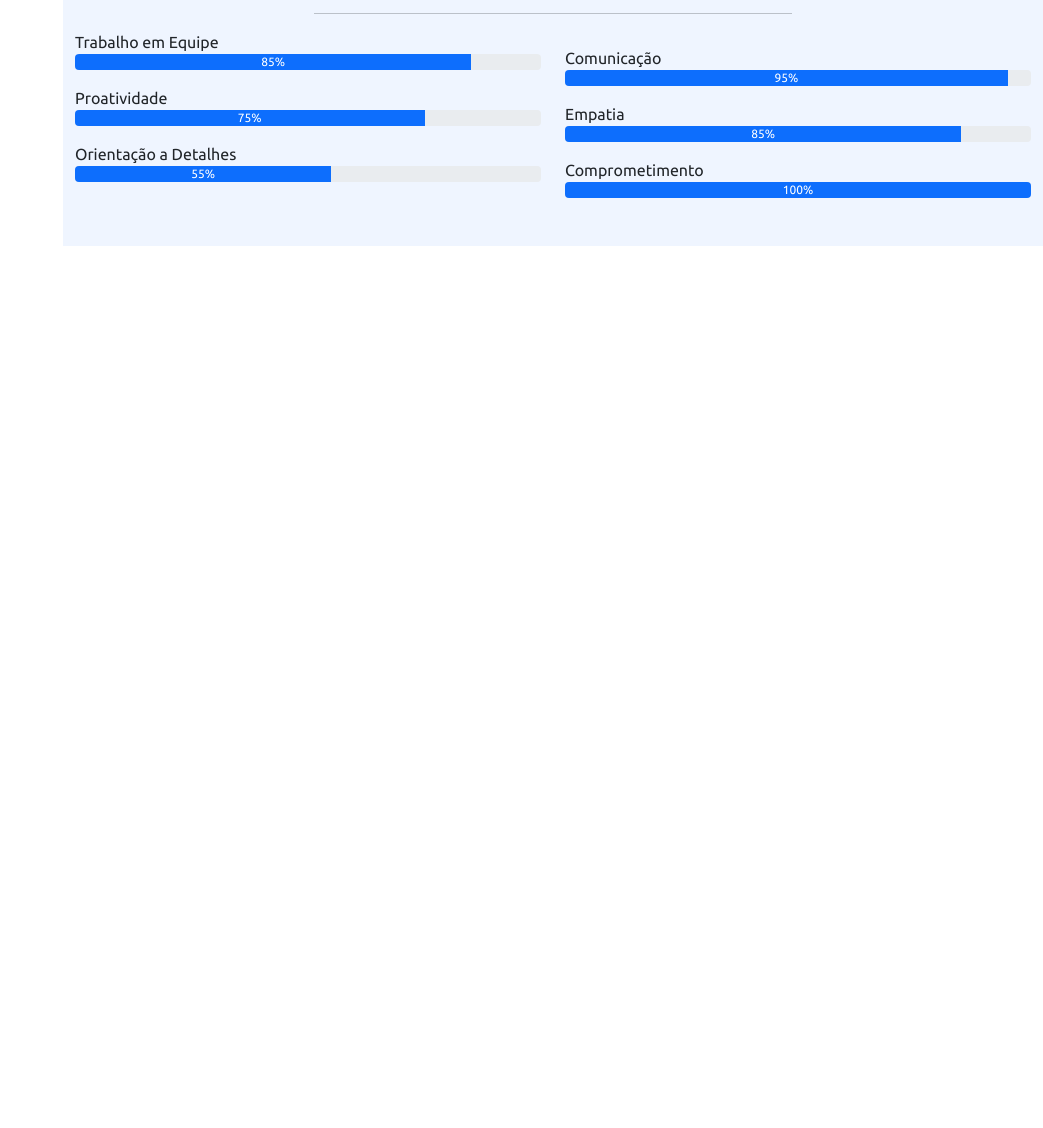
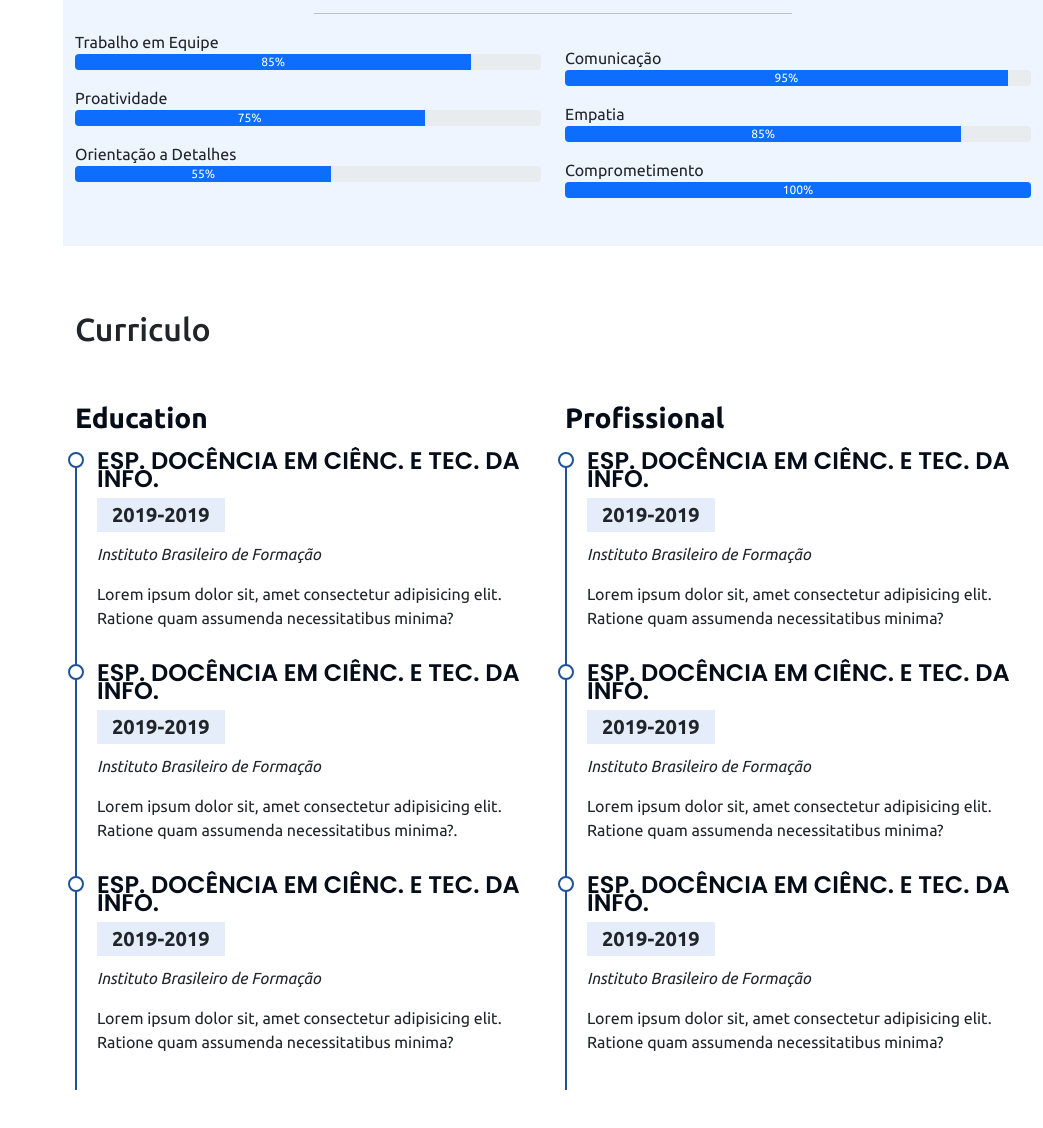
Before and after one commit to DEV-Thierry/ficticio-portfolio, a plain HTML site: page index.html in a window 1280 px wide. Shown: the part 1978-3106 px from the top of the page, without its empty margins (237-1280 px from the left). Before the commit the page ends 2224 px from the top, so only its background shows below. Drawn offline with nearby package versions, Linux system fonts and the light colour scheme.

Commit message:
curriculo pronto

```diff
--- a/index.html
+++ b/index.html
@@ -38,7 +38,7 @@
                     <a class="nav-link" href="#habilidades"><i class="bi bi-list-check"></i> Habilidades</a>
                 </li>
                 <li class="nav-item">
-                    <a class="nav-link" href="#"><i class="bi bi-file-earmark"></i> Curriculo</a>
+                    <a class="nav-link" href="#curriculo"><i class="bi bi-file-earmark"></i> Curriculo</a>
                 </li>
                 <li class="nav-item">
                     <a class="nav-link" href="#"><i class="bi bi-collection"></i> Portfólio</a>
@@ -161,7 +161,7 @@
                 <div class="row">
                     <div class="col-md-6">
                         <p class="mt-3 mb-0">HTML</p>
-                        <div class="progress" role="progressbar" aria-label="Example with label" aria-valuenow="75"
+                        <div class="progress " role="progressbar" aria-label="Example with label" aria-valuenow="75"
                             aria-valuemin="0" aria-valuemax="100">
                             <div class="progress-bar" style="width: 75%">75%</div>
                         </div>
@@ -250,6 +250,64 @@
 
         </div>
 
+        <section id="curriculo" class="mt-5 cv">
+            <div class="container pb-5">
+                <h2 class="pt-3 pb-4">Curriculo</h2>
+                <div class="row">
+                    <div class="col-md-6">
+                        <h3 class="cv-title">Education</h3>
+
+                        <div class="cv-item">
+                            <h4>Esp. Docência em Ciênc. e Tec. da Info.</h4>
+                            <h5>2019-2019</h5>
+                            <p><em>Instituto Brasileiro de Formação</em></p>
+                            <p>Lorem ipsum dolor sit, amet consectetur adipisicing elit.
+                                Ratione quam assumenda necessitatibus minima?</p>
+                        </div>
+                        <div class="cv-item">
+                            <h4>Esp. Docência em Ciênc. e Tec. da Info.</h4>
+                            <h5>2019-2019</h5>
+                            <p><em>Instituto Brasileiro de Formação</em></p>
+                            <p>Lorem ipsum dolor sit, amet consectetur adipisicing elit.
+                                Ratione quam assumenda necessitatibus minima?.</p>
+                        </div>
+                        <div class="cv-item">
+                            <h4>Esp. Docência em Ciênc. e Tec. da Info.</h4>
+                            <h5>2019-2019</h5>
+                            <p><em>Instituto Brasileiro de Formação</em></p>
+                            <p>Lorem ipsum dolor sit, amet consectetur adipisicing elit.
+                                Ratione quam assumenda necessitatibus minima?</p>
+                        </div>
+                    </div>
+                    <div class="col-md-6">
+                        <h3 class="cv-title">Profissional</h3>
+
+                        <div class="cv-item">
+                            <h4>Esp. Docência em Ciênc. e Tec. da Info.</h4>
+                            <h5>2019-2019</h5>
+                            <p><em>Instituto Brasileiro de Formação</em></p>
+                            <p>Lorem ipsum dolor sit, amet consectetur adipisicing elit.
+                                Ratione quam assumenda necessitatibus minima?</p>
+                        </div>
+                        <div class="cv-item">
+                            <h4>Esp. Docência em Ciênc. e Tec. da Info.</h4>
+                            <h5>2019-2019</h5>
+                            <p><em>Instituto Brasileiro de Formação</em></p>
+                            <p>Lorem ipsum dolor sit, amet consectetur adipisicing elit.
+                                Ratione quam assumenda necessitatibus minima?</p>
+                        </div>
+                        <div class="cv-item">
+                            <h4>Esp. Docência em Ciênc. e Tec. da Info.</h4>
+                            <h5>2019-2019</h5>
+                            <p><em>Instituto Brasileiro de Formação</em></p>
+                            <p>Lorem ipsum dolor sit, amet consectetur adipisicing elit.
+                                Ratione quam assumenda necessitatibus minima?</p>
+                        </div>
+                    </div>
+                </div>
+            </div>
+        </section>
+
     </main>
 
     <script src="./static/bootstrap/js/bootstrap.bundle.min.js"></script>
--- a/static/style.css
+++ b/static/style.css
@@ -166,6 +166,49 @@ html, body{
         background-color: #eff5ff;
     }
 
+.cv .cv-title{
+    font-weight: 700;
+    margin-top: 20px;
+    margin-bottom: 20px;
+    color: #050d18;
+}
+
+.cv .cv-item{
+    padding: 0 0 20px 20px;
+    margin-top: -2px;
+    border-left: 2px solid #1f5297;
+    position: relative;
+}
+
+.cv .cv-item h4{
+    line-height: 18px;
+    font-weight: 600;
+    text-transform: uppercase;
+    font-family: "Poppins", sans-serif;
+    color: #050d18;
+    margin-bottom: 10px;
+}
+
+.cv .cv-item h5{
+    background: #e4edf9;
+    padding: 5px 15px;
+    display: inline-block;
+    font-weight: 600;
+    margin-bottom: 10px;
+}
+
+.cv .cv-item::before{
+    content: "";
+    position: absolute;
+    top: 0;
+    width: 16px;
+    height: 16px;
+    border: 2px solid #1f5297;
+    background: #fff;
+    border-radius: 50%;
+    left: -9px;
+}
+
 
 @media (max-width: 1024px) {
     .menu-mobile{
```
